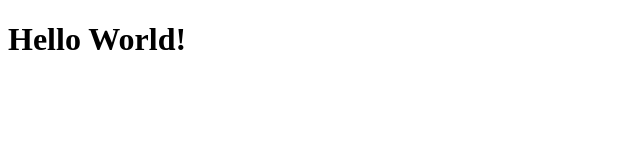
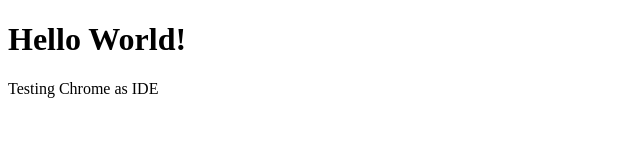
Before and after one commit to koldovsky/sample195, a plain HTML site: page index.html in a window 1280 px wide. Shown: the whole page, without its empty margins (0-640 px from the left). Drawn offline with Linux system fonts and the light colour scheme.

Commit message:
New line

```diff
--- a/index.html
+++ b/index.html
@@ -6,5 +6,6 @@
 </head>
 <body>
     <h1>Hello World!</h1>
+    <p>Testing Chrome as IDE</p>
 </body>
 </html>
```
